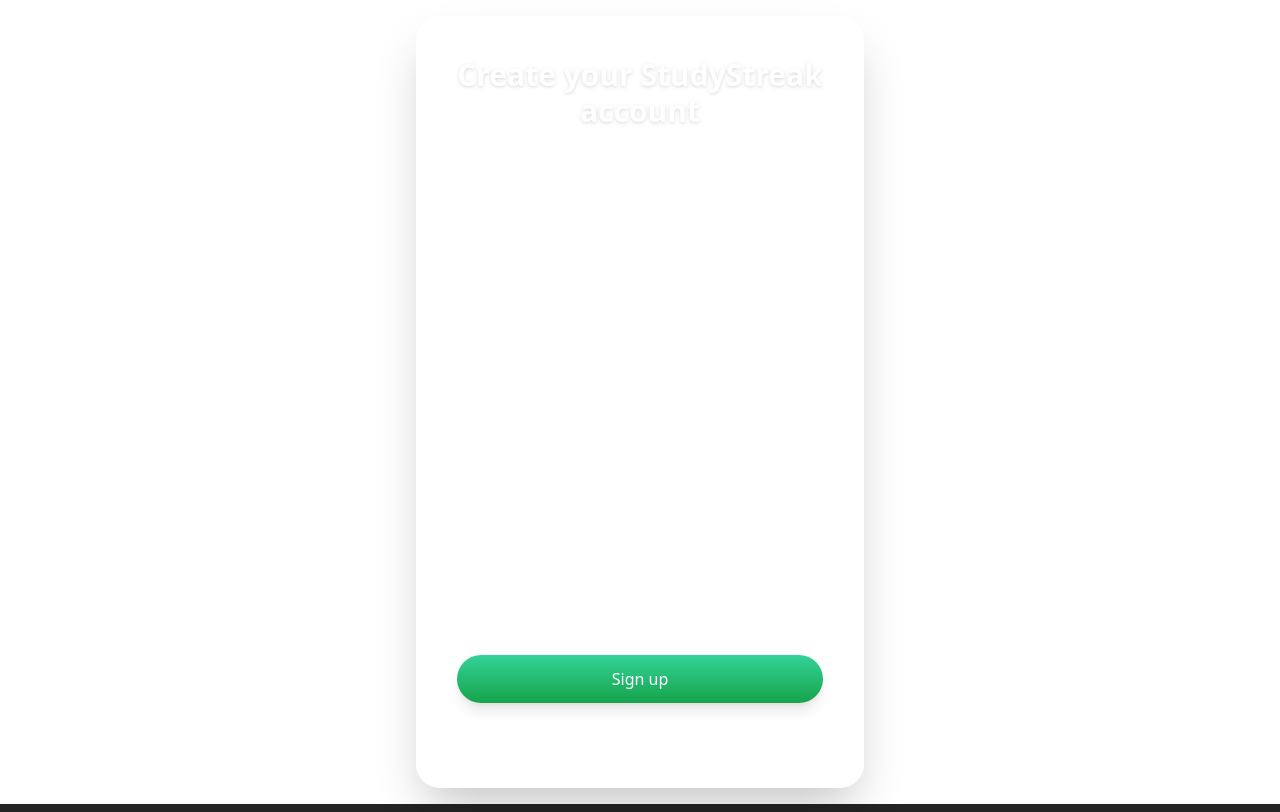
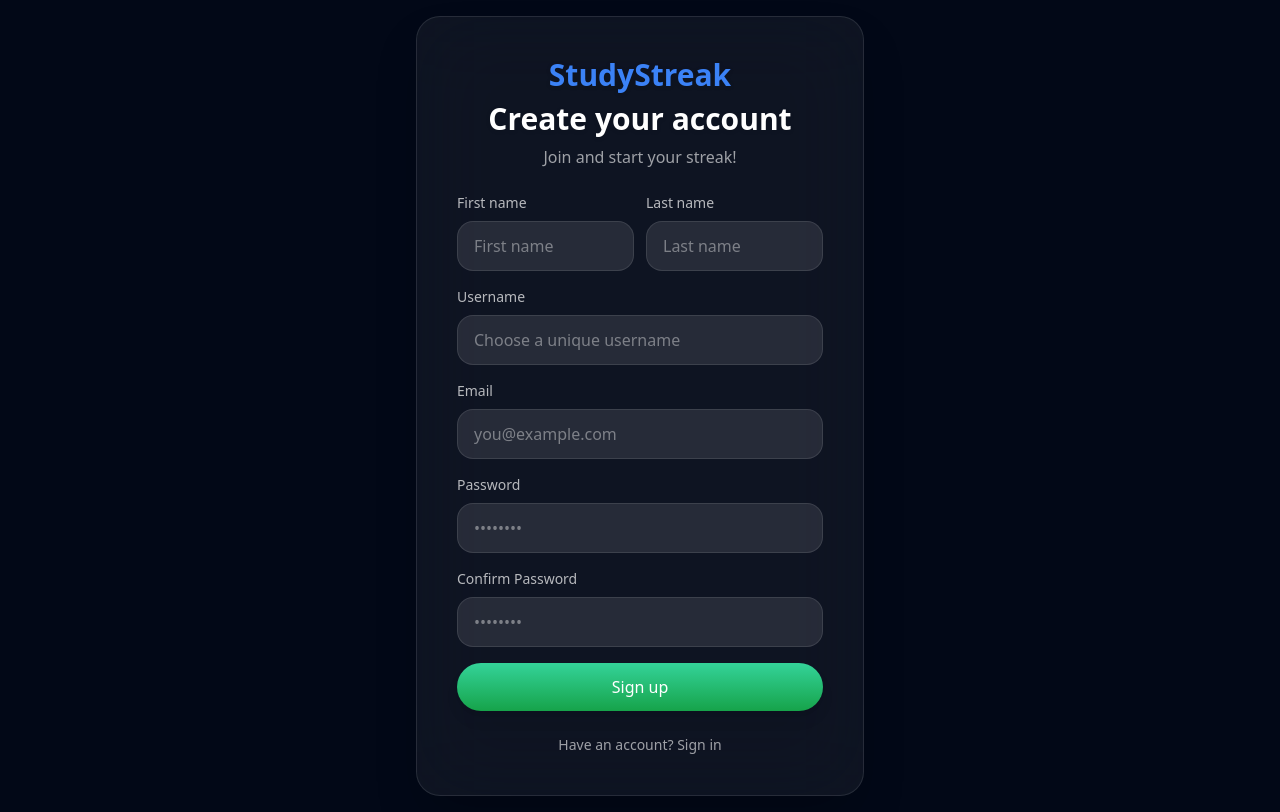
Before and after one commit to gableee/Studystreak, a React (Vite) app in the folder studystreak/: page /signup in a window 1280 px wide. Built offline with nearby package versions, Linux system fonts and the light colour scheme; no server answers.

Commit message:
Update SignupPage.tsx

```diff
--- a/studystreak/src/Auth/pages/SignupPage.tsx
+++ b/studystreak/src/Auth/pages/SignupPage.tsx
@@ -83,9 +83,10 @@
   }
 
   return (
-    <div className="flex min-h-screen items-center justify-center bg-background text-foreground p-4">
-      <div className="backdrop-blur-2xl bg-white/10 dark:bg-white/10 border border-white/10 shadow-2xl rounded-3xl p-6 md:p-10 w-full max-w-md mx-auto">
-        <h1 className="text-3xl font-bold mb-2 text-center text-white drop-shadow">Create your StudyStreak account</h1>
+    <div className="dark flex min-h-screen items-center justify-center bg-background text-foreground p-4">
+      <div className="backdrop-blur-2xl bg-white/10 dark:bg-white/5 border border-white/10 shadow-2xl rounded-3xl p-6 md:p-10 w-full max-w-md mx-auto">
+        <h1 className="text-3xl font-bold mb-2 text-center text-blue-500 drop-shadow">StudyStreak</h1>
+        <h1 className="text-3xl font-bold mb-2 text-center text-white drop-shadow">Create your account</h1>
         <p className="mb-6 text-center text-white/60">Join and start your streak!</p>
         <form onSubmit={handleSubmit} className="space-y-4">
           <div className="flex gap-3">
```
